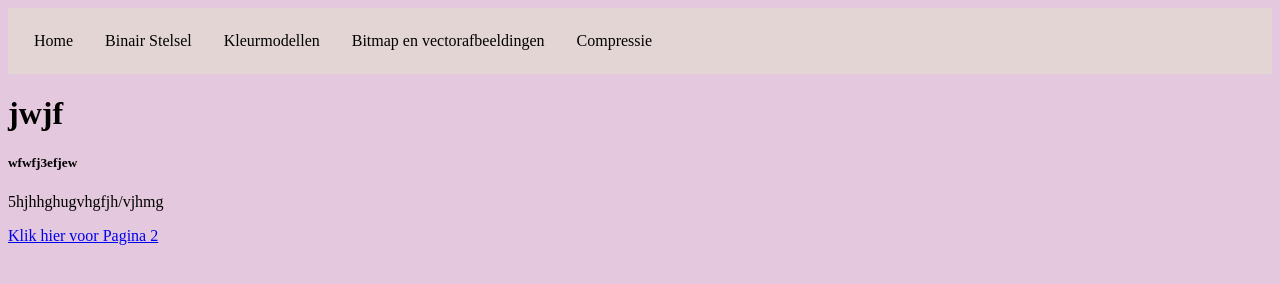
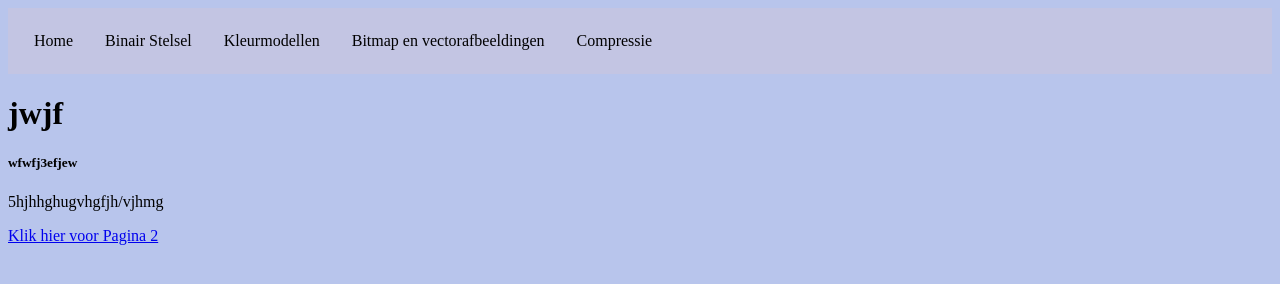
Before and after one commit to xChaimae/xChaimae.github.io, a plain HTML site: page index.html in a window 1280 px wide. Drawn offline with Linux system fonts and the light colour scheme.

Commit message:
njshcbasbhfvd scx

```diff
--- a/opmaak.css
+++ b/opmaak.css
@@ -1,12 +1,12 @@
 body {
-    background-color: rgb(228, 200, 221);
+    background-color: rgb(184, 197, 236);
 }
 ul {
     list-style-type: none;
     margin: 0px;
     padding: 10px;
     overflow: hidden;
-    background-color: rgb(228, 213, 213);
+    background-color: rgb(195, 197, 227);
   }
 
   li {
```
